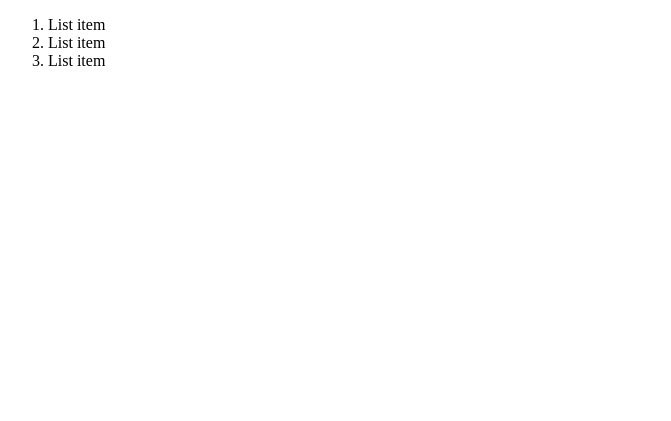
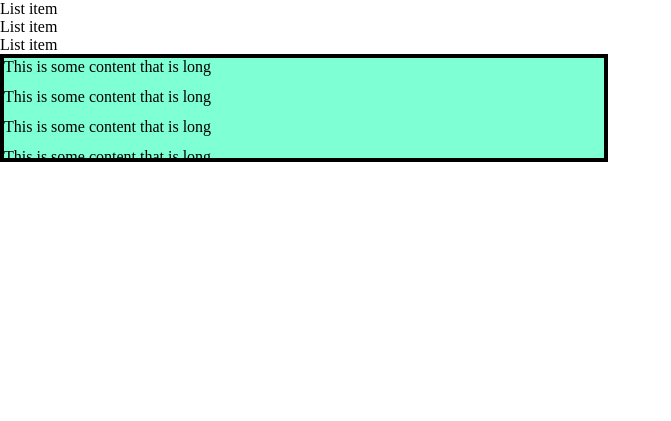
Before and after one commit to DevPio/remembering-concepts, a plain HTML site: page Dom Manipulation/index.html in a window 1280 px wide. Shown: the whole page, without its empty margins (0-671 px from the left). Drawn offline with Linux system fonts and the light colour scheme.

Commit message:
dom manipulation

```diff
--- a/Dom Manipulation/app.js
+++ b/Dom Manipulation/app.js
@@ -0,0 +1 @@
+const secondLi = document.getElementById;
--- a/Dom Manipulation/index.html
+++ b/Dom Manipulation/index.html
@@ -4,6 +4,7 @@
     <meta charset="UTF-8" />
     <meta http-equiv="X-UA-Compatible" content="IE=edge" />
     <meta name="viewport" content="width=device-width, initial-scale=1.0" />
+    <link rel="stylesheet" href="style.css" />
     <title>Dom Manipulation</title>
 
     <script src="app.js" defer></script>
@@ -11,8 +12,23 @@
   <body>
     <ol>
       <li>List item</li>
-      <li>List item</li>
+      <li id="second-li">List item</li>
       <li>List item</li>
     </ol>
+
+    <div class="scrollable">
+      <p>This is some content that is long</p>
+      <p>This is some content that is long</p>
+      <p>This is some content that is long</p>
+      <p>This is some content that is long</p>
+      <p>This is some content that is long</p>
+      <p>This is some content that is long</p>
+      <p>This is some content that is long</p>
+      <p>This is some content that is long</p>
+      <p>This is some content that is long</p>
+      <p>This is some content that is long</p>
+      <p>This is some content that is long</p>
+      <p>This is some content that is long</p>
+    </div>
   </body>
 </html>
--- /dev/null
+++ b/Dom Manipulation/style.css
@@ -0,0 +1,15 @@
+* {
+  margin: 0;
+  padding: 0;
+}
+
+.scrollable {
+  height: 100px;
+  width: 600px;
+  background-color: aquamarine;
+  border: 4px solid black;
+  overflow-y: scroll;
+}
+.scrollable p {
+  height: 30%;
+}
```
